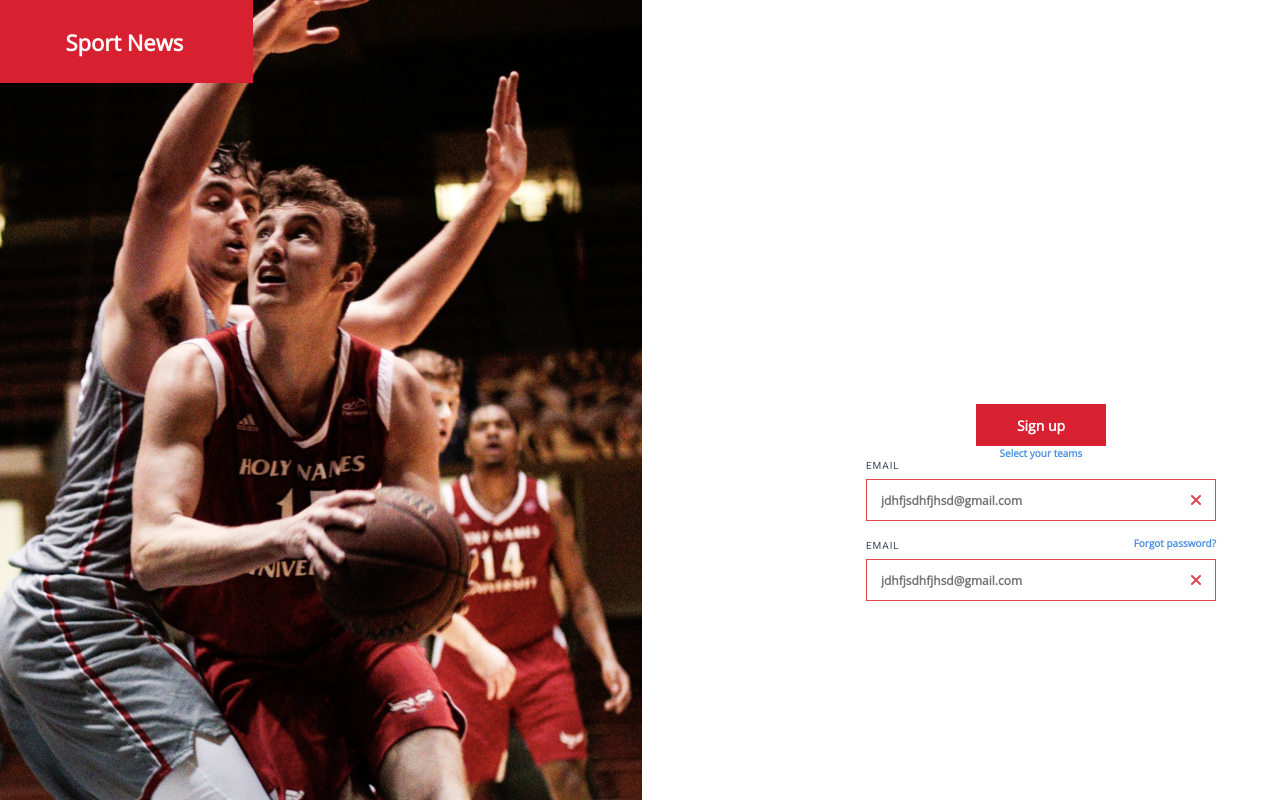
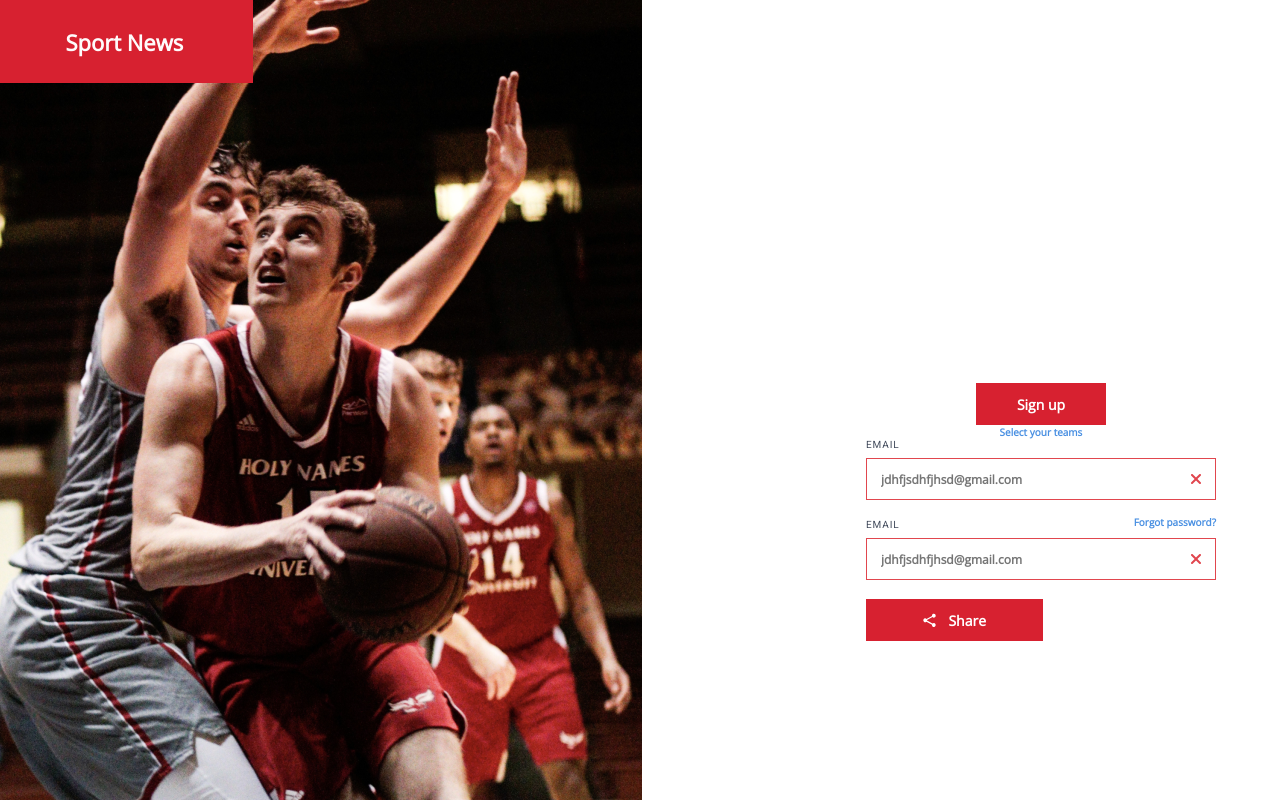
Before and after one commit to dotkurka/SportNewsSite, a React (Create React App) app: page / in a window 1280 px wide. Shown: the top 800 px of the page. Built offline with nearby package versions, Linux system fonts and the light colour scheme.

Commit message:
feat: add share button

```diff
--- a/src/components/Button/types.ts
+++ b/src/components/Button/types.ts
@@ -1,5 +1,7 @@
+import type { ReactNode } from 'react';
+
 export interface IButton {
-  children: string;
+  children: string | ReactNode;
   variant?: ButtonVariant;
   size?: 'large';
   type?: 'button' | 'submit';
--- a/src/components/Input/Input.tsx
+++ b/src/components/Input/Input.tsx
@@ -1,7 +1,5 @@
 import checkMark from '../../assets/images/check-mark.svg';
 import crossMark from '../../assets/images/cross-mark.svg';
-import TextLink from '../TextLink/TextLink';
-import { TextLinkVariant } from '../TextLink/types';
 
 import { InputVariant } from './types';
 
@@ -13,7 +11,7 @@
   type,
   label,
   placeholder,
-  resPassword,
+  description,
   variant = InputVariant.Default,
 }: IInput) => {
   const inputClass = {
@@ -34,11 +32,7 @@
         {label}
       </label>
 
-      {resPassword && (
-        <div className='res-password'>
-          <TextLink variant={TextLinkVariant.Body2}>Forgot password?</TextLink>
-        </div>
-      )}
+      {description && <div className='res-password'>{description}</div>}
 
       <input
         id='input'
--- a/src/components/Input/types.ts
+++ b/src/components/Input/types.ts
@@ -1,9 +1,11 @@
+import type { ReactNode } from 'react';
+
 export interface IInput {
   type: string;
   label?: string;
   placeholder?: string;
   variant?: InputVariant;
-  resPassword?: boolean;
+  description?: ReactNode;
 }
 
 export enum InputVariant {
--- /dev/null
+++ b/src/components/ShareButton/ShareButton.scss
@@ -0,0 +1,22 @@
+.share-button {
+  width: 177px;
+  height: 42px;
+  font-size: 14px;
+  line-height: 19px;
+  display: flex;
+  justify-content: center;
+  align-items: center;
+
+  &-contain {
+    width: 63px;
+    height: 19px;
+    display: flex;
+    justify-content: space-between;
+    align-items: center;
+  }
+
+  img {
+    width: 13px;
+    height: 13.32px;
+  }
+}
--- /dev/null
+++ b/src/components/ShareButton/ShareButton.tsx
@@ -0,0 +1,21 @@
+import shareIcon from '../../assets/images/share-icon.svg';
+import Button from '../Button/Button';
+import { ButtonVariant } from '../Button/types';
+import './ShareButton.scss';
+
+interface IShareButton {
+  className?: string;
+}
+
+const ShareButton = ({ className, ...props }: IShareButton) => {
+  return (
+    <Button variant={ButtonVariant.Contained} className={`share-button ${className}`}>
+      <div {...props} className='share-button-contain'>
+        <img src={shareIcon} alt='' />
+        Share
+      </div>
+    </Button>
+  );
+};
+
+export default ShareButton;
--- a/src/pages/LogInPage/LogInPage.tsx
+++ b/src/pages/LogInPage/LogInPage.tsx
@@ -1,6 +1,7 @@
 import { Button, Input, Logo, TextLink } from '../../components';
 import { ButtonVariant } from '../../components/Button/types';
 import { InputVariant } from '../../components/Input/types';
+import ShareButton from '../../components/ShareButton/ShareButton';
 import { TextLinkVariant } from '../../components/TextLink/types';
 
 import './LogInPage.scss';
@@ -28,8 +29,9 @@
             label='Email'
             placeholder='jdhfjsdhfjhsd@gmail.com'
             variant={InputVariant.Error}
-            resPassword
+            description={<TextLink variant={TextLinkVariant.Body2}>Forgot password?</TextLink>}
           />
+          <ShareButton />
         </div>
       </div>
     </div>
```
Also changed, not shown: src/assets/images/share-icon.svg (added).
